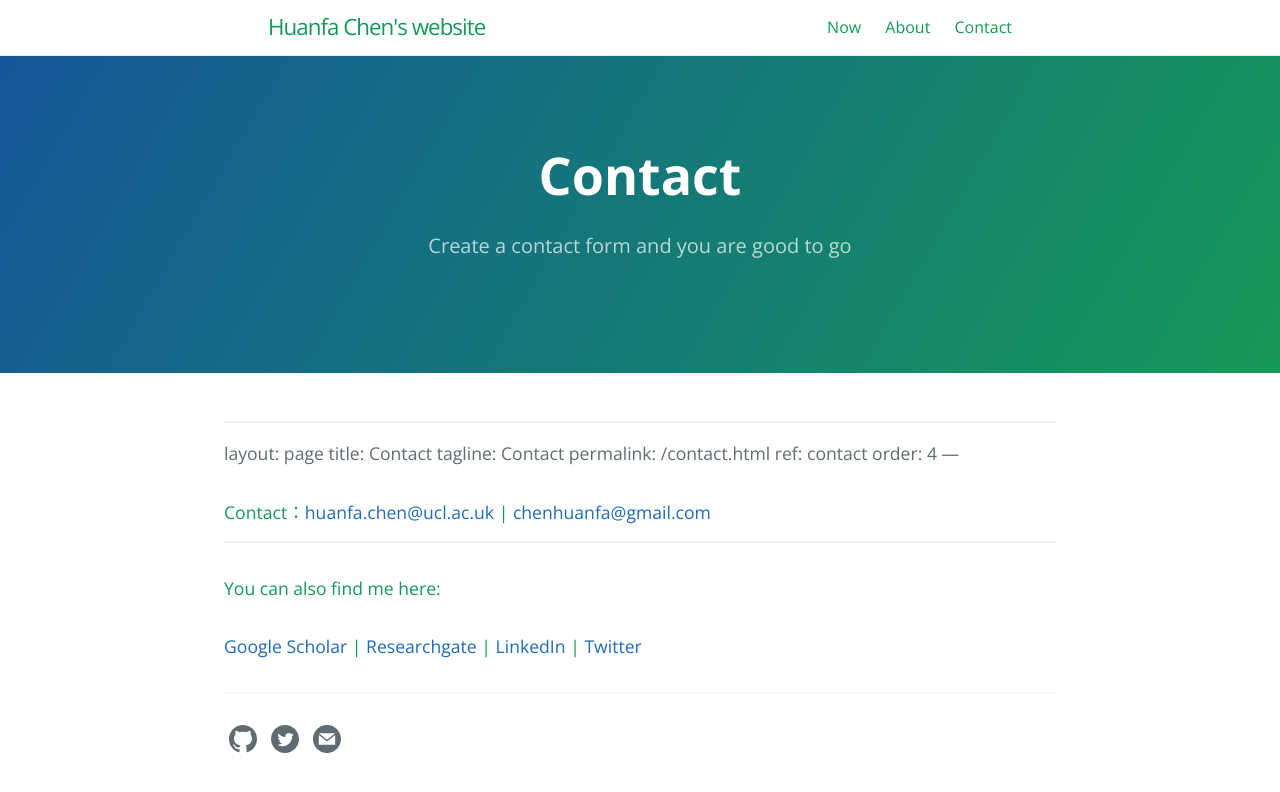
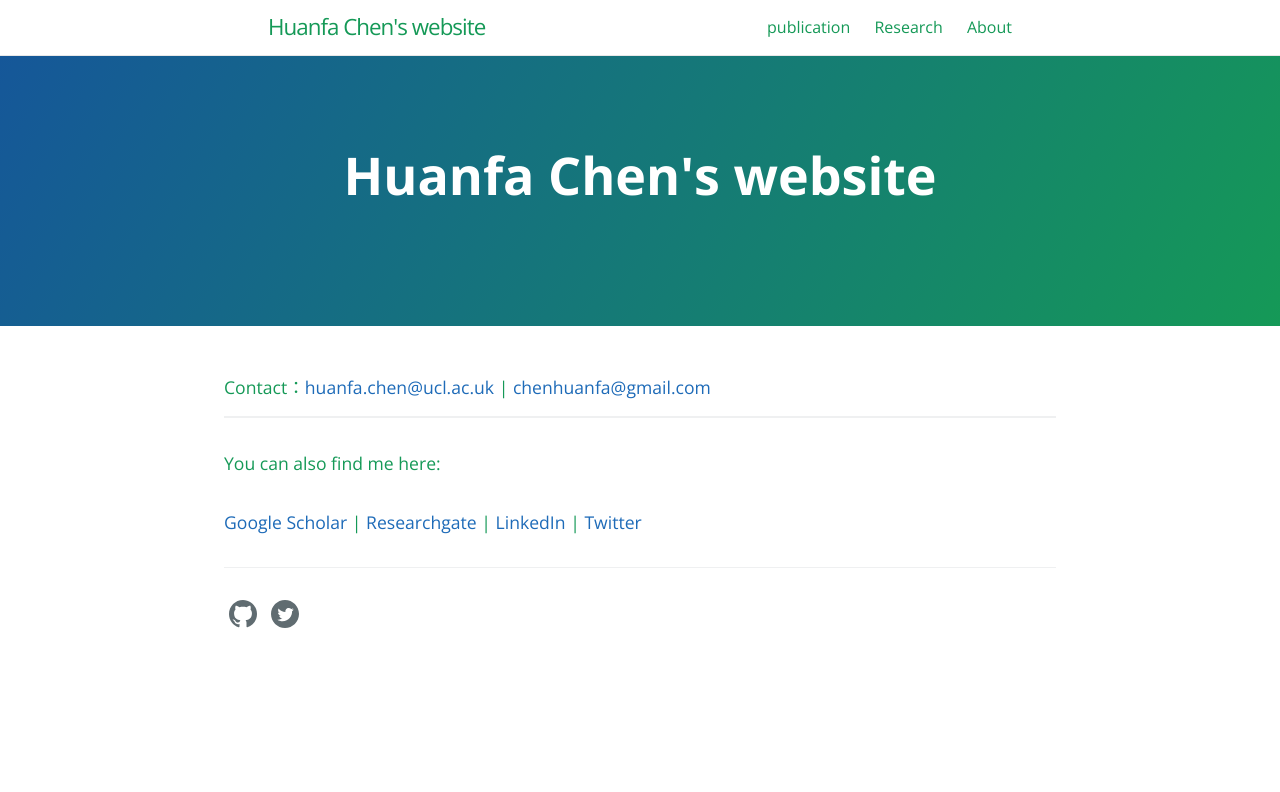
Before and after one commit to huanfachen/huanfac.github.io, a Jekyll site: the page built from contact.md, in a window 1280 px wide. Shown: the top 792 px of the page. Built offline with Jekyll 4.4.1, drawn with Linux system fonts in a browser that asks for light colours.

Commit message:
Edit headers

```diff
--- a/_config.yml
+++ b/_config.yml
@@ -35,5 +35,5 @@
 target-blank:
     rel: nofollow
 
-# header_page_refs: ['CV', 'Publication', 'Research', 'About', 'Contact']
-header_page_refs: ['now', 'about', 'contact']
+header_page_refs: ['CV', 'publication', 'research', 'about', 'contact']
+# header_page_refs: ['now', 'about', 'Contact']
--- a/contact.md
+++ b/contact.md
@@ -1,15 +1,5 @@
 ---
 layout: page
-title: Contact
-tagline: Create a contact form and you are good to go
-ref: contact
-order: 1
----
-
----
-layout: page
-title: Contact
-tagline: Contact
 permalink: /contact.html
 ref: contact
 order: 4
```
Also changed, not shown: Publication.md (+1 -1 lines).
